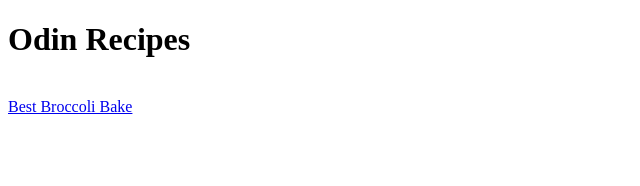
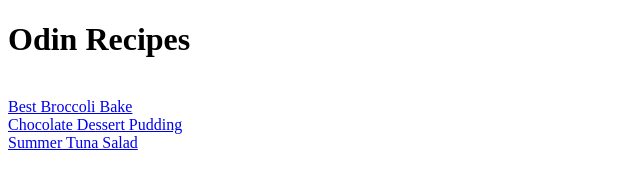
Before and after one commit to MsCeliaM/Odin-recipes, a plain HTML site: page index.html in a window 1280 px wide. Shown: the whole page, without its empty margins (0-640 px from the left). Drawn offline with Linux system fonts and the light colour scheme.

Commit message:
Add href chocdsrt.html tunasld.html

```diff
--- a/index.html
+++ b/index.html
@@ -9,6 +9,10 @@
         <h1>Odin Recipes</h1>
         <br>
         <a href="./recipes/brocbake.html">Best Broccoli Bake</a>
+        <br>
+        <a href="./recipes/chocdsrt.html">Chocolate Dessert Pudding</a>
+        <br>
+        <a href="./recipes/tunasld.html">Summer Tuna Salad</a>
 
     </body>
 </html>
```
